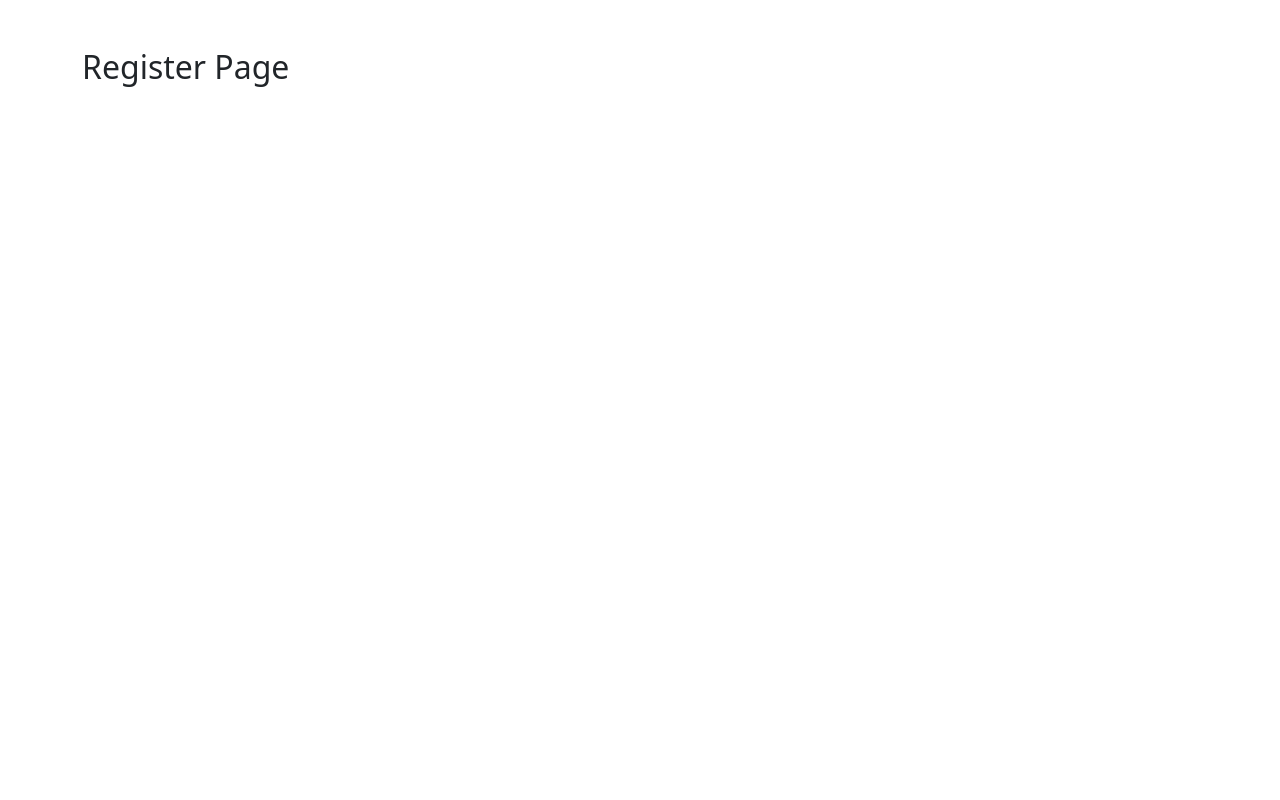
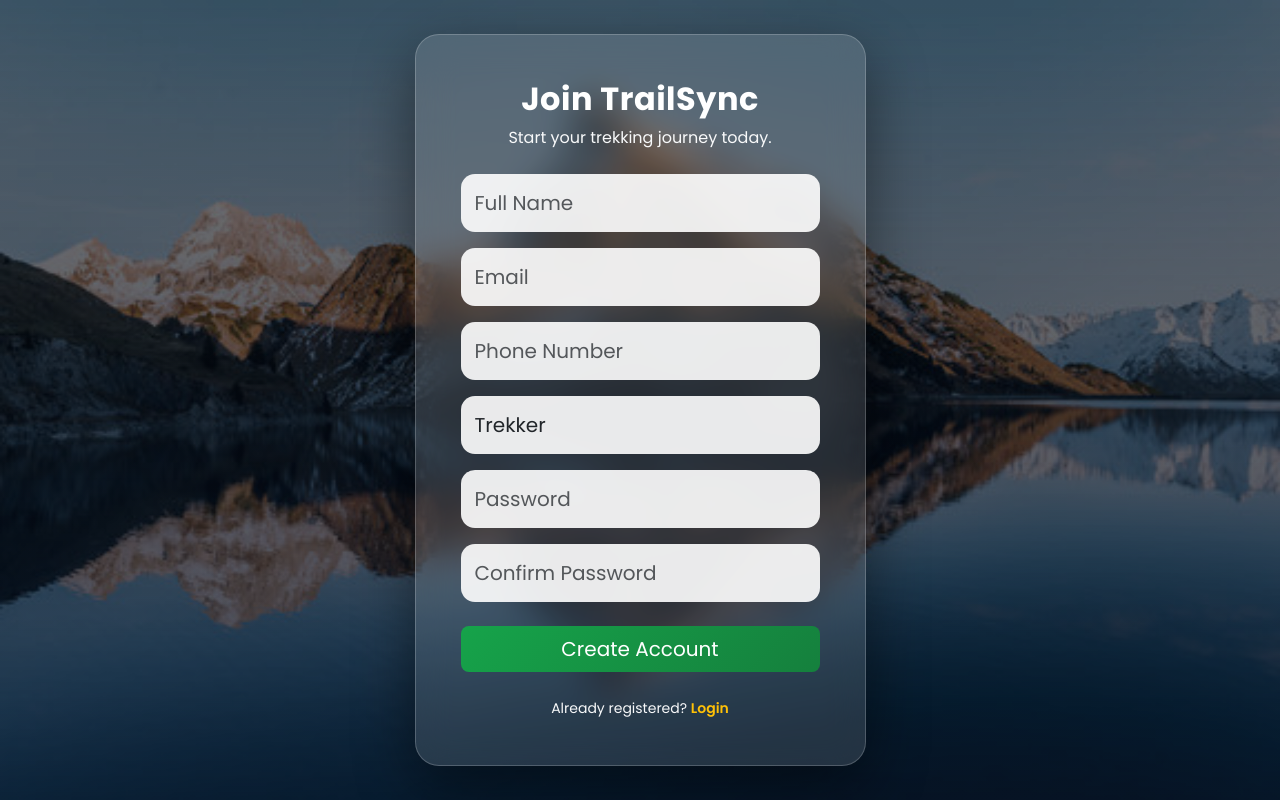
Before and after one commit to Sheetal-cell/TrailSync, a Flask app: page /register in a window 1280 px wide. Before the commit the page is almost empty. Run offline with Flask 3, Linux system fonts and the light colour scheme.

Commit message:
added UI for login and registration page

```diff
--- a/app/static/css/auth.css
+++ b/app/static/css/auth.css
@@ -0,0 +1,65 @@
+body{
+
+    font-family:'Poppins',sans-serif;
+    min-height:100vh;
+    background:url("../images/mountain.jpg") center center/cover no-repeat fixed;
+}
+
+.auth-overlay{
+    min-height:100vh;
+    background:linear-gradient(
+        rgba(0,0,0,.55),
+        rgba(8,20,40,.75)
+    );
+}
+.auth-card{
+
+    background:rgba(255,255,255,.12);
+    backdrop-filter:blur(18px);
+    border-radius:24px;
+    border:1px solid rgba(255,255,255,.2);
+    box-shadow:0 20px 60px rgba(0,0,0,.45);
+    padding:45px;
+}
+
+.form-control,
+.form-select{
+
+    border-radius:14px;
+    border:none;
+    padding:14px;
+    background:rgba(255,255,255,.9);
+
+}
+
+.form-control:focus,
+.form-select:focus{
+    box-shadow:0 0 0 .25rem rgba(25,135,84,.25);
+}
+
+.auth-btn{
+    background:linear-gradient(
+        135deg,
+        #16a34a,
+        #15803d
+    );
+    border:none;
+    color:white;
+
+}
+
+.auth-btn:hover{
+
+    transform:translateY(-3px);
+    box-shadow:0 12px 30px rgba(0,0,0,.35);
+
+}
+.auth-card h2{
+    letter-spacing:.5px;
+}
+a{
+    transition:.3s;
+}
+a:hover{
+    color:#ffffff !important;
+}
--- /dev/null
+++ b/app/templates/auth/layout.html
@@ -0,0 +1,43 @@
+<!DOCTYPE html>
+<html lang="en">
+<head>
+<meta charset="UTF-8">
+<meta name="viewport"
+content="width=device-width, initial-scale=1">
+<title>
+{% block title %}
+TrailSync
+{% endblock %}
+</title>
+<link href="https://cdn.jsdelivr.net/npm/bootstrap@5.3.3/dist/css/bootstrap.min.css"
+rel="stylesheet">
+<link rel="stylesheet"
+href="{{ url_for('static', filename='css/auth.css') }}">
+<link href="https://fonts.googleapis.com/css2?family=Poppins:wght@300;400;500;600;700&display=swap"
+rel="stylesheet">
+</head>
+<body>
+<div class="auth-overlay">
+<div class="container">
+<div class="row min-vh-100 align-items-center justify-content-center">
+<div class="col-lg-5">
+<div class="auth-card">
+
+{% with messages = get_flashed_messages(with_categories=true) %}
+{% if messages %}
+    {% for category,message in messages %}
+        <div class="alert alert-{{ category }}">
+            {{ message }}
+        </div>
+    {% endfor %}
+{% endif %}
+{% endwith %}
+{% block auth_content %}
+{% endblock %}
+</div>
+</div>
+</div>
+</div>
+</div>
+</body>
+</html>
--- a/app/templates/auth/register.html
+++ b/app/templates/auth/register.html
@@ -1,9 +1,74 @@
-{% extends "base.html" %}
+{% extends "auth/layout.html" %}
 {% block title %}
-Register
+Register | TrailSync
 {% endblock %}
-{% block content %}
-<div class="container py-5">
-<h2>Register Page</h2>
+{% block auth_content %}
+<div class="text-center mb-4">
+    <h2 class="fw-bold text-white">
+        Join TrailSync
+    </h2>
+    <p class="text-light">
+        Start your trekking journey today.
+    </p>
+</div>
+<form method="POST">
+    {{ form.hidden_tag() }}
+
+    <div class="mb-3">
+        {{ form.full_name(
+            class="form-control form-control-lg",
+            placeholder="Full Name"
+        ) }}
+
+    </div>
+    <div class="mb-3">
+
+        {{ form.email(
+            class="form-control form-control-lg",
+            placeholder="Email"
+        ) }}
+
+    </div>
+    <div class="mb-3">
+        {{ form.phone(
+            class="form-control form-control-lg",
+            placeholder="Phone Number"
+        ) }}
+    </div>
+    <div class="mb-3">
+        {{ form.role(
+            class="form-select form-select-lg"
+        ) }}
+    </div>
+    <div class="mb-3">
+        {{ form.password(
+            class="form-control form-control-lg",
+            placeholder="Password"
+        ) }}
+    </div>
+    <div class="mb-4">
+
+        {{ form.confirm_password(
+            class="form-control form-control-lg",
+            placeholder="Confirm Password"
+        ) }}
+
+    </div>
+    <div class="d-grid">
+
+        {{ form.submit(
+            class="btn btn-success btn-lg auth-btn"
+        ) }}
+    </div>
+</form>
+<div class="text-center mt-4">
+    <small class="text-light">
+        Already registered?
+
+        <a href="{{ url_for('auth.login') }}"
+           class="text-warning fw-semibold text-decoration-none">
+            Login
+        </a>
+    </small>
 </div>
 {% endblock %}
```
Also changed, not shown: app/templates/auth/login.html (+49 -5 lines), app/static/images/mountain.jpg (added).
